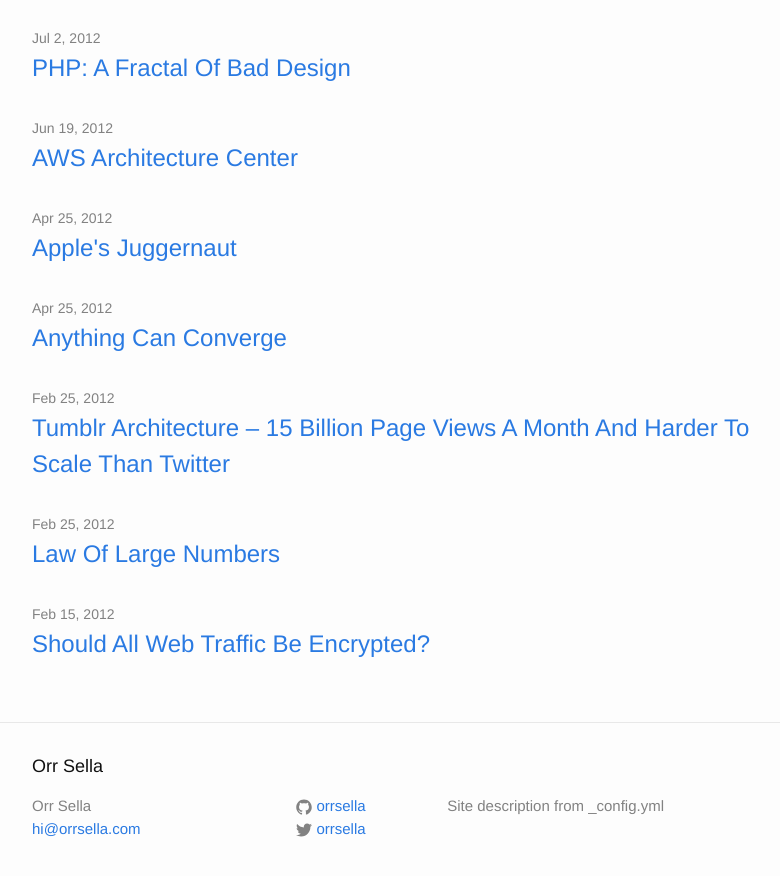
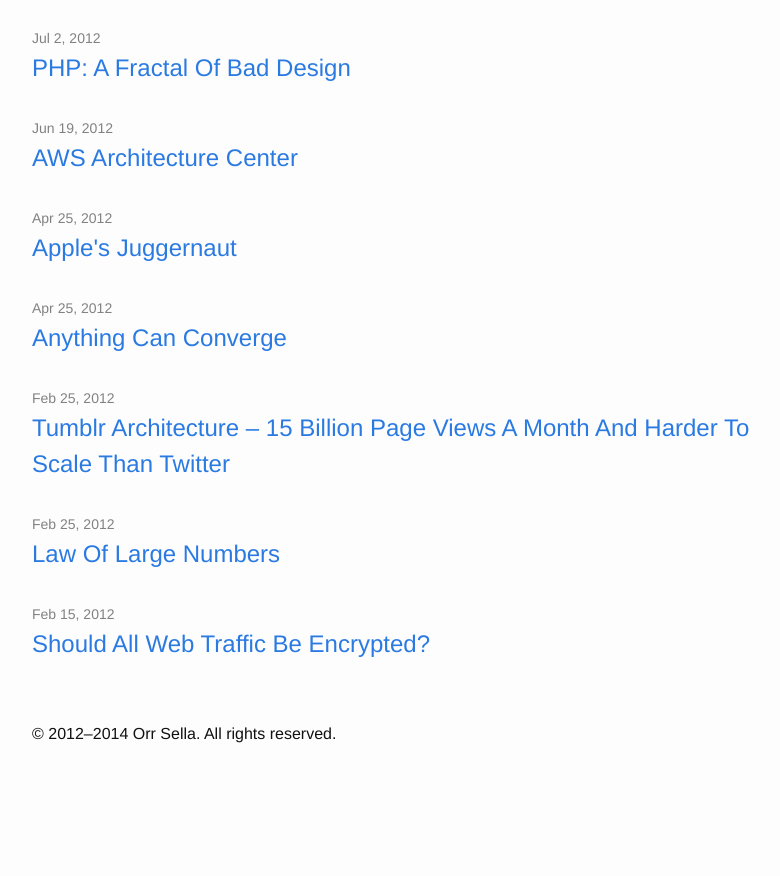
Before and after one commit to orrsella/orrsella.com, a Jekyll site: the page built from index.html, in a window 1280 px wide and 900 px high, scrolled down 2037 px. Shown: the top 876 px of the window, without its empty margins (238-1018 px from the left). Built offline with Jekyll 4.4.1, drawn with Linux system fonts in a browser that asks for light colours; after the commit the page ends 2783 px from its top, so only the background shows below that.

Commit message:
Reduce footer

```diff
--- a/_config.yml
+++ b/_config.yml
@@ -14,6 +14,9 @@
 permalink:   /:year/:month/:day/:title/
 markdown:    kramdown
 highlighter: pygments
+sass:
+  sass_dir:  _sass
+  # style:     :compressed
 
 twitter_username: orrsella
 github_username:  orrsella
--- a/_includes/footer.html
+++ b/_includes/footer.html
@@ -1,50 +1,3 @@
-    <footer class="site-footer">
-      <div class="wrapper">
-        <h2 class="footer-heading">{{ site.title }}</h2>
-        <div class="footer-col-wrapper">
-          <div class="footer-col  footer-col-1">
-            <ul class="contact-list">
-              <li>{{ site.title }}</li>
-              <li><a href="mailto:{{ site.email }}">{{ site.email }}</a></li>
-            </ul>
-          </div>
-
-          <div class="footer-col  footer-col-2">
-            <ul class="social-media-list">
-              {% if site.github_username %}
-              <li>
-                <a href="https://github.com/{{ site.github_username }}">
-                  <span class="icon  icon--github">
-                    <svg viewBox="0 0 16 16">
-                      <path fill="#828282" d="M7.999,0.431c-4.285,0-7.76,3.474-7.76,7.761 c0,3.428,2.223,6.337,5.307,7.363c0.388,0.071,0.53-0.168,0.53-0.374c0-0.184-0.007-0.672-0.01-1.32 c-2.159,0.469-2.614-1.04-2.614-1.04c-0.353-0.896-0.862-1.135-0.862-1.135c-0.705-0.481,0.053-0.472,0.053-0.472 c0.779,0.055,1.189,0.8,1.189,0.8c0.692,1.186,1.816,0.843,2.258,0.645c0.071-0.502,0.271-0.843,0.493-1.037 C4.86,11.425,3.049,10.76,3.049,7.786c0-0.847,0.302-1.54,0.799-2.082C3.768,5.507,3.501,4.718,3.924,3.65 c0,0,0.652-0.209,2.134,0.796C6.677,4.273,7.34,4.187,8,4.184c0.659,0.003,1.323,0.089,1.943,0.261 c1.482-1.004,2.132-0.796,2.132-0.796c0.423,1.068,0.157,1.857,0.077,2.054c0.497,0.542,0.798,1.235,0.798,2.082 c0,2.981-1.814,3.637-3.543,3.829c0.279,0.24,0.527,0.713,0.527,1.437c0,1.037-0.01,1.874-0.01,2.129 c0,0.208,0.14,0.449,0.534,0.373c3.081-1.028,5.302-3.935,5.302-7.362C15.76,3.906,12.285,0.431,7.999,0.431z"/>
-                    </svg>
-                  </span>
-
-                  <span class="username">{{ site.github_username }}</span>
-                </a>
-              </li>
-              {% endif %}
-
-              {% if site.twitter_username %}
-              <li>
-                <a href="https://twitter.com/{{ site.twitter_username }}">
-                  <span class="icon  icon--twitter">
-                    <svg viewBox="0 0 16 16">
-                      <path fill="#828282" d="M15.969,3.058c-0.586,0.26-1.217,0.436-1.878,0.515c0.675-0.405,1.194-1.045,1.438-1.809
-                      c-0.632,0.375-1.332,0.647-2.076,0.793c-0.596-0.636-1.446-1.033-2.387-1.033c-1.806,0-3.27,1.464-3.27,3.27 c0,0.256,0.029,0.506,0.085,0.745C5.163,5.404,2.753,4.102,1.14,2.124C0.859,2.607,0.698,3.168,0.698,3.767 c0,1.134,0.577,2.135,1.455,2.722C1.616,6.472,1.112,6.325,0.671,6.08c0,0.014,0,0.027,0,0.041c0,1.584,1.127,2.906,2.623,3.206 C3.02,9.402,2.731,9.442,2.433,9.442c-0.211,0-0.416-0.021-0.615-0.059c0.416,1.299,1.624,2.245,3.055,2.271 c-1.119,0.877-2.529,1.4-4.061,1.4c-0.264,0-0.524-0.015-0.78-0.046c1.447,0.928,3.166,1.469,5.013,1.469 c6.015,0,9.304-4.983,9.304-9.304c0-0.142-0.003-0.283-0.009-0.423C14.976,4.29,15.531,3.714,15.969,3.058z"/>
-                    </svg>
-                  </span>
-
-                  <span class="username">{{ site.twitter_username }}</span>
-                </a>
-              </li>
-              {% endif %}
-            </ul>
-          </div>
-
-          <div class="footer-col  footer-col-3">
-            <p class="text">{{ site.description }}</p>
-          </div>
-        </div>
-      </div>
+    <footer>
+      <div class="wrapper">&copy; 2012–{{ site.time | date: '%Y' }} {{ site.author }}. All rights reserved.</div>
     </footer>
```
Also changed, not shown: README.md.
